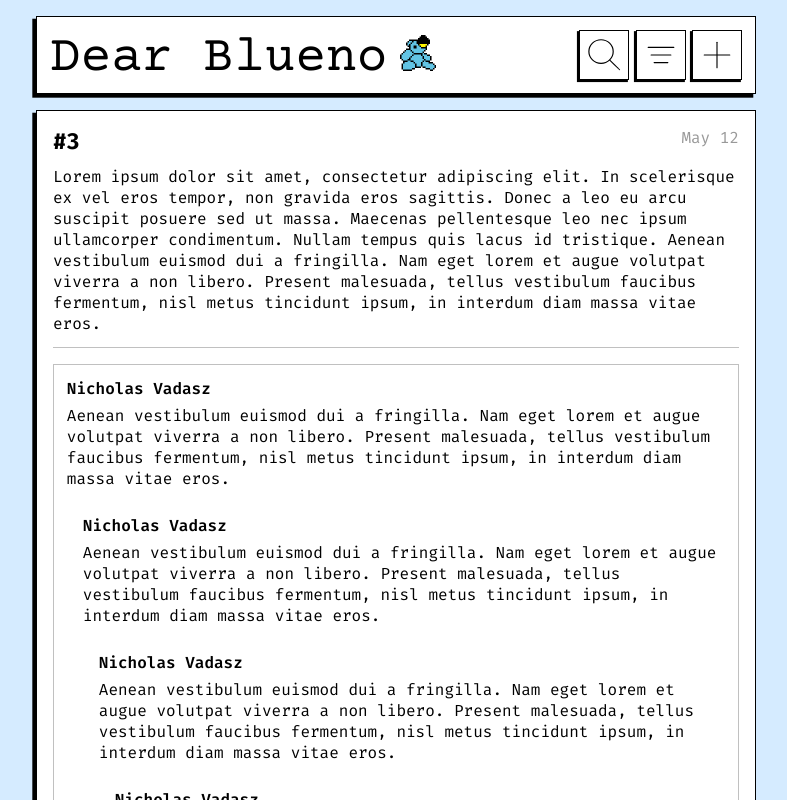
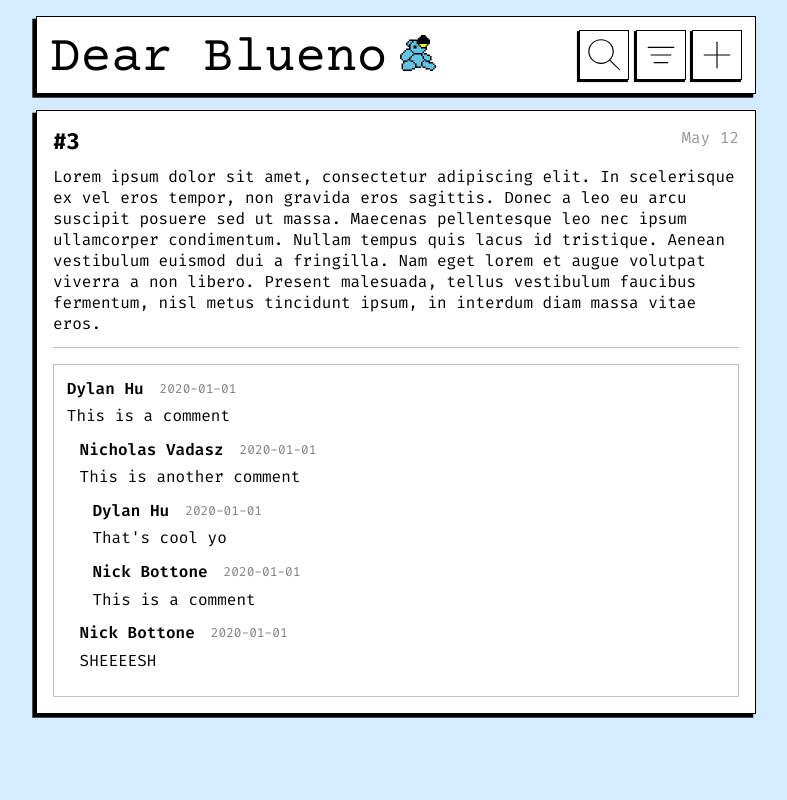
Before and after one commit to Dear-Blueno/dearblueno, a React (Create React App) app in the folder client/: page / in a window 1280 px wide. Shown: the top 800 px of the page, without its empty margins (244-1031 px from the left). Built offline with nearby package versions, Linux system fonts and the light colour scheme.

Commit message:
hierarchical comments

```diff
--- a/client/src/App.tsx
+++ b/client/src/App.tsx
@@ -2,7 +2,6 @@ import React from "react";
 import "./App.css";
 import Feed from "./components/feed/Feed";
 import Header from "./components/header/Header";
-import HeaderButton from "./components/header/HeaderButton";
 
 function App() {
   return (
--- a/client/src/components/feed/post/Post.tsx
+++ b/client/src/components/feed/post/Post.tsx
@@ -2,10 +2,7 @@ import "./Post.css";
 import PostBody from "./PostBody";
 import PostDate from "./PostDate";
 import PostNumber from "./PostNumber";
-import CommentSection, {CommentData, CommentSectionProps} from "./comments/CommentSection";
-
-const data1 : CommentData = {author: "Nicholas Vadasz", body: "Aenean vestibulum euismod dui a fringilla. Nam eget lorem et augue volutpat viverra a non libero. Present malesuada, tellus vestibulum faucibus fermentum, nisl metus tincidunt ipsum, in interdum diam massa vitae eros.", date: "date1", depth: 0};
-const data : CommentData[] = [data1];
+import CommentSection from "./comments/CommentSection";
 
 interface PostProps {
   postNumber: number;
@@ -13,13 +10,13 @@ interface PostProps {
   postDate: string;
 }
 
-function Post(props : PostProps) {
+function Post(props: PostProps) {
   return (
     <div className="Post">
       <PostNumber value={props.postNumber}></PostNumber>
       <PostDate value={props.postDate}></PostDate>
       <PostBody body={props.postBody}></PostBody>
-          <CommentSection data={data}></CommentSection>
+      <CommentSection postId={1}></CommentSection>
     </div>
   );
 }
--- a/client/src/components/feed/post/comments/Comment.css
+++ /dev/null
@@ -1,12 +0,0 @@
-.Comment {
-  position: relative;
-  margin: 0.8rem;
-}
-
-.CommentAuthor {
-  font-weight: 600;
-}
-
-.CommentBody {
-  margin-top: 0.4rem;
-}
--- a/client/src/components/feed/post/comments/Comment.tsx
+++ /dev/null
@@ -1,23 +0,0 @@
-import "./Comment.css";
-
-interface CommentProps {
-    author: string;
-    body: string;
-    date: string;
-    depth: number;
-}
-
-function Comment(props : CommentProps) {
-  const style = {
-    left: props.depth + "rem",
-    width: "calc(100% - " + props.depth + "rem - 1.6rem)"
-  };
-    return (
-      <div className="Comment" style={style}>
-          <h4 className="CommentAuthor">{props.author}</h4>
-          <p className="CommentBody">{props.body}</p>
-      </div>
-    );
-  }
-
-  export default Comment;
--- a/client/src/components/feed/post/comments/CommentSection.tsx
+++ b/client/src/components/feed/post/comments/CommentSection.tsx
@@ -1,31 +1,96 @@
 import "./CommentSection.css";
-import Comment from "./Comment";
+import Thread from "./Thread";
 
 export interface CommentSectionProps {
-    data : CommentData[];
+  postId: number;
 }
 
-export interface CommentData {
-    author : string;
-    body : string;
-    date : string;
-    depth : number;
+// export interface CommentData {
+// id: number;
+// parentId: number;
+// author: string;
+// body: string;
+// date: string;
+// }
+
+export type Comment = {
+  id: number;
+  parentId: number;
+  author: string;
+  body: string;
+  date: string;
+  children: Comment[];
+};
+
+const commentMap: { [key: number]: Comment } = {};
+
+function nestComments(commentList: Comment[]) {
+  // move all the comments into a map of id => comment
+  commentList.forEach((comment) => (commentMap[comment.id] = comment));
+
+  // iterate over the comments again and correctly nest the children
+  commentList.forEach((comment) => {
+    if (comment.parentId !== -1) {
+      const parent = commentMap[comment.parentId];
+      (parent.children = parent.children || []).push(comment);
+    }
+  });
+
+  // filter the list to return a list of correctly nested comments
+  return commentList.filter((comment) => {
+    return comment.parentId === -1;
+  });
 }
 
-function CommentSection(props : CommentSectionProps) {
+const comments: Comment[] = [];
+const comment1: Comment = {
+  id: 1,
+  parentId: -1,
+  author: "Dylan Hu",
+  body: "This is a comment",
+  date: "2020-01-01",
+  children: [],
+};
+const comment2: Comment = {
+  id: 2,
+  parentId: 1,
+  author: "Nicholas Vadasz",
+  body: "This is another comment",
+  date: "2020-01-01",
+  children: [],
+};
+const comment3: Comment = {
+  id: 3,
+  parentId: 2,
+  author: "Dylan Hu",
+  body: "That's cool yo",
+  date: "2020-01-01",
+  children: [],
+};
+
+const comment5: Comment = {
+  id: 5,
+  parentId: 2,
+  author: "Nick Bottone",
+  body: "This is a comment",
+  date: "2020-01-01",
+  children: [],
+};
+const comment6: Comment = {
+  id: 6,
+  parentId: 1,
+  author: "Nick Bottone",
+  body: "SHEEEESH",
+  date: "2020-01-01",
+  children: [],
+};
+comments.push(comment1, comment2, comment3, comment5, comment6);
+nestComments(comments);
+
+function CommentSection(props: CommentSectionProps) {
   return (
     <div className="CommentSection">
-          <Comment author={props.data[0].author} body={props.data[0].body} date="May 12" depth={0}/>
-          <Comment author={props.data[0].author} body={props.data[0].body} date="May 12" depth={1}/>
-          <Comment author={props.data[0].author} body={props.data[0].body} date="May 12" depth={2}/>
-          <Comment author={props.data[0].author} body={props.data[0].body} date="May 12" depth={3}/>
-          <Comment author={props.data[0].author} body={props.data[0].body} date="May 12" depth={4}/>
-          <Comment author={props.data[0].author} body={props.data[0].body} date="May 12" depth={5}/>
-          <Comment author={props.data[0].author} body={props.data[0].body} date="May 12" depth={6}/>
-          <Comment author={props.data[0].author} body={props.data[0].body} date="May 12" depth={7}/>
-          <Comment author={props.data[0].author} body={props.data[0].body} date="May 12" depth={8}/>
-          <Comment author={props.data[0].author} body={props.data[0].body} date="May 12" depth={9}/>
-          <Comment author={props.data[0].author} body={props.data[0].body} date="May 12" depth={10}/>
+      <Thread comment={commentMap[1]} />
     </div>
   );
 }
--- /dev/null
+++ b/client/src/components/feed/post/comments/Thread.css
@@ -0,0 +1,25 @@
+.Comment {
+  position: relative;
+  margin: 0.8rem;
+}
+
+.CommentAuthor {
+  font-weight: 600;
+  width: fit-content;
+  margin-right: 1rem;
+}
+
+.CommentBody {
+  margin-top: 0.4rem;
+}
+
+.CommentDate {
+  color: gray;
+  font-size: 0.8rem;
+  width: fit-content;
+}
+
+.CommentHeader {
+  display: flex;
+  align-items: center;
+}
--- /dev/null
+++ b/client/src/components/feed/post/comments/Thread.tsx
@@ -0,0 +1,21 @@
+import "./Thread.css";
+import { Comment } from "./CommentSection";
+
+function Thread(props: { comment: Comment }) {
+  const nestedComments = (props.comment.children || []).map((comment) => {
+    return <Thread comment={comment} />;
+  });
+
+  return (
+    <div className="Comment" key={props.comment.id}>
+      <div className="CommentHeader">
+        <p className="CommentAuthor">{props.comment.author}</p>
+        <p className="CommentDate">{props.comment.date}</p>
+      </div>
+      <p className="CommentBody">{props.comment.body}</p>
+      {nestedComments}
+    </div>
+  );
+}
+
+export default Thread;
```
Lines whose indentation alone changed are shown as unchanged.
